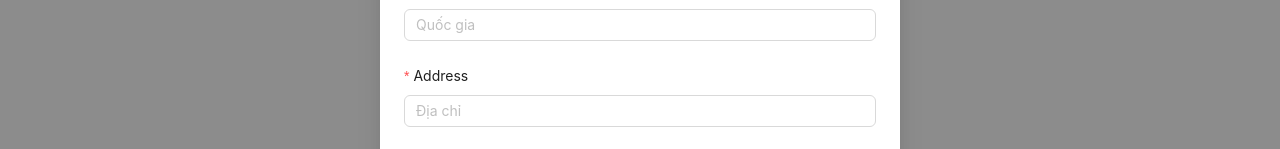
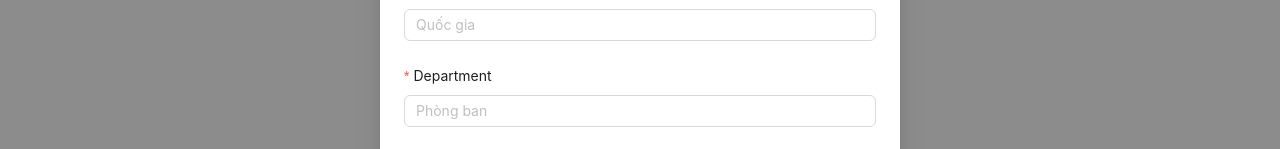
Before and after one commit to nguyenxuantra/baitapreact, a React (Vite) app: page / in a window 1280 px wide. Both pictures are taken after a click on the button "Create". Shown: the part 437-586 px from the top of the page. Built offline with nearby package versions, Linux system fonts and the light colour scheme; no server answers.

Commit message:
bo sung bai tap buoi 3

```diff
--- a/src/shared/components/employee/EmployeeCreate.tsx
+++ b/src/shared/components/employee/EmployeeCreate.tsx
@@ -55,6 +55,9 @@ const EmployeeCreate = observer(({isCreateEmployee, setCreateEmployee}: PropCrea
                 <Form.Item label="Country" name="country" rules={[{required: true}]}>
                     <Input placeholder="Quốc gia" />
                 </Form.Item>
+                <Form.Item label="Department" name="department" rules={[{required: true}]}>
+                    <Input placeholder="Phòng ban" />
+                </Form.Item>
                 <Form.Item label="Address" name="address" rules={[{required: true}]}>
                     <Input placeholder="Địa chỉ" />
                 </Form.Item>
--- a/src/shared/components/employee/EmployeeDetail.tsx
+++ b/src/shared/components/employee/EmployeeDetail.tsx
@@ -66,6 +66,9 @@ const EmployeeDetail = observer(({isOpenEmployee, setOpenEmployee, idEmployee}:
                 <Form.Item label="Country" name="country" rules={[{required: true}]}>
                     <Input />
                 </Form.Item>
+                <Form.Item label="Department" name="department" rules={[{required: true}]}>
+                    <Input placeholder="Phòng ban" />
+                </Form.Item>
                 <Form.Item label="Address" name="address" rules={[{required: true}]}>
                     <Input />
                 </Form.Item>
```
Also changed, not shown: src/shared/components/employee/EmployeeFilter.tsx (line endings or trailing spaces).
